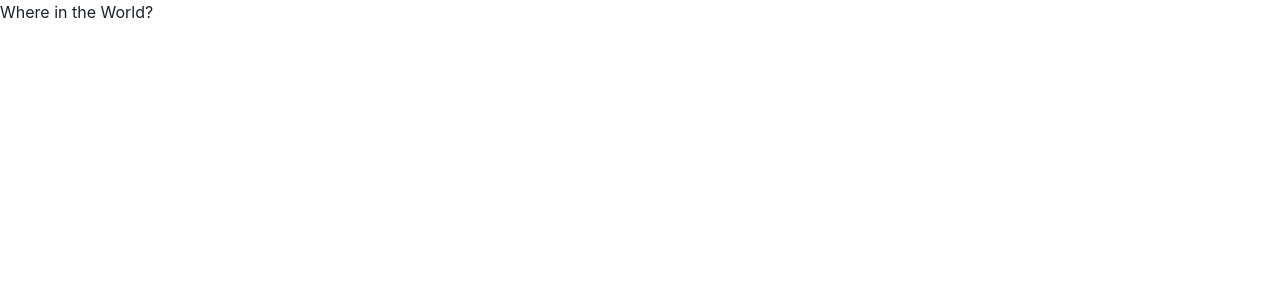
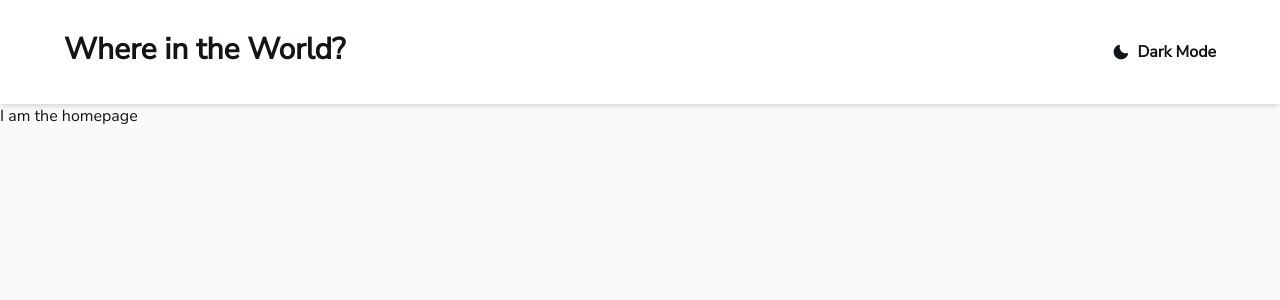
Before and after one commit to dthomason1012/world-atlas, a Next.js app: page / in a window 1280 px wide. Shown: the top 300 px of the page. Built offline with nearby package versions, Linux system fonts and the light colour scheme.

Commit message:
implement PageHeader and theming

```diff
--- a/package.json
+++ b/package.json
@@ -9,9 +9,11 @@
     "lint": "next lint"
   },
   "dependencies": {
+    "@chakra-ui/icons": "^2.1.1",
     "@chakra-ui/react": "^2.8.1",
     "@emotion/react": "^11.11.1",
     "@emotion/styled": "^11.11.0",
+    "@fontsource/nunito-sans": "^5.0.8",
     "@types/node": "20.6.3",
     "@types/react": "18.2.22",
     "@types/react-dom": "18.2.7",
--- /dev/null
+++ b/src/components/PageHeader.tsx
@@ -0,0 +1,40 @@
+import { MoonIcon, SunIcon } from "@chakra-ui/icons";
+import { Button, Flex, Heading, useColorMode } from "@chakra-ui/react";
+import "@fontsource/nunito-sans";
+
+export const PageHeader = () => {
+  const { toggleColorMode, colorMode } = useColorMode();
+
+  return (
+    <Flex
+      pl={16}
+      pr={16}
+      pt={8}
+      pb={8}
+      bg={colorMode === "dark" ? "blue.100" : "white"}
+      justify="space-between"
+      boxShadow="md"
+    >
+      <Heading fontFamily="Nunito Sans" fontWeight="bold" size="lg">
+        Where in the World?
+      </Heading>
+      <Button
+        fontSize="md"
+        variant="unstyled"
+        onClick={() => toggleColorMode()}
+      >
+        {colorMode === "light" ? (
+          <Flex gap={2} align="center">
+            <MoonIcon />
+            Dark Mode
+          </Flex>
+        ) : (
+          <Flex gap={2} align="center">
+            <SunIcon />
+            Light Mode
+          </Flex>
+        )}
+      </Button>
+    </Flex>
+  );
+};
--- a/src/pages/_app.tsx
+++ b/src/pages/_app.tsx
@@ -1,10 +1,12 @@
-import "@/styles/globals.css";
+import { PageHeader } from "@/components/PageHeader";
+import { theme } from "@/theme";
 import { ChakraProvider } from "@chakra-ui/react";
 import type { AppProps } from "next/app";
 
 export default function App({ Component, pageProps }: AppProps) {
   return (
-    <ChakraProvider>
+    <ChakraProvider theme={theme}>
+      <PageHeader />
       <Component {...pageProps} />
     </ChakraProvider>
   );
--- a/src/pages/index.tsx
+++ b/src/pages/index.tsx
@@ -1,3 +1,3 @@
 export default function Home() {
-  return <>Where in the World?</>;
+  return <>I am the homepage</>;
 }
--- a/src/styles/globals.css
+++ /dev/null
@@ -1,107 +0,0 @@
-:root {
-  --max-width: 1100px;
-  --border-radius: 12px;
-  --font-mono: ui-monospace, Menlo, Monaco, 'Cascadia Mono', 'Segoe UI Mono',
-    'Roboto Mono', 'Oxygen Mono', 'Ubuntu Monospace', 'Source Code Pro',
-    'Fira Mono', 'Droid Sans Mono', 'Courier New', monospace;
-
-  --foreground-rgb: 0, 0, 0;
-  --background-start-rgb: 214, 219, 220;
-  --background-end-rgb: 255, 255, 255;
-
-  --primary-glow: conic-gradient(
-    from 180deg at 50% 50%,
-    #16abff33 0deg,
-    #0885ff33 55deg,
-    #54d6ff33 120deg,
-    #0071ff33 160deg,
-    transparent 360deg
-  );
-  --secondary-glow: radial-gradient(
-    rgba(255, 255, 255, 1),
-    rgba(255, 255, 255, 0)
-  );
-
-  --tile-start-rgb: 239, 245, 249;
-  --tile-end-rgb: 228, 232, 233;
-  --tile-border: conic-gradient(
-    #00000080,
-    #00000040,
-    #00000030,
-    #00000020,
-    #00000010,
-    #00000010,
-    #00000080
-  );
-
-  --callout-rgb: 238, 240, 241;
-  --callout-border-rgb: 172, 175, 176;
-  --card-rgb: 180, 185, 188;
-  --card-border-rgb: 131, 134, 135;
-}
-
-@media (prefers-color-scheme: dark) {
-  :root {
-    --foreground-rgb: 255, 255, 255;
-    --background-start-rgb: 0, 0, 0;
-    --background-end-rgb: 0, 0, 0;
-
-    --primary-glow: radial-gradient(rgba(1, 65, 255, 0.4), rgba(1, 65, 255, 0));
-    --secondary-glow: linear-gradient(
-      to bottom right,
-      rgba(1, 65, 255, 0),
-      rgba(1, 65, 255, 0),
-      rgba(1, 65, 255, 0.3)
-    );
-
-    --tile-start-rgb: 2, 13, 46;
-    --tile-end-rgb: 2, 5, 19;
-    --tile-border: conic-gradient(
-      #ffffff80,
-      #ffffff40,
-      #ffffff30,
-      #ffffff20,
-      #ffffff10,
-      #ffffff10,
-      #ffffff80
-    );
-
-    --callout-rgb: 20, 20, 20;
-    --callout-border-rgb: 108, 108, 108;
-    --card-rgb: 100, 100, 100;
-    --card-border-rgb: 200, 200, 200;
-  }
-}
-
-* {
-  box-sizing: border-box;
-  padding: 0;
-  margin: 0;
-}
-
-html,
-body {
-  max-width: 100vw;
-  overflow-x: hidden;
-}
-
-body {
-  color: rgb(var(--foreground-rgb));
-  background: linear-gradient(
-      to bottom,
-      transparent,
-      rgb(var(--background-end-rgb))
-    )
-    rgb(var(--background-start-rgb));
-}
-
-a {
-  color: inherit;
-  text-decoration: none;
-}
-
-@media (prefers-color-scheme: dark) {
-  html {
-    color-scheme: dark;
-  }
-}
--- /dev/null
+++ b/src/theme.ts
@@ -0,0 +1,25 @@
+import { extendTheme } from "@chakra-ui/react";
+import { mode, StyleFunctionProps } from "@chakra-ui/theme-tools";
+import "@fontsource/nunito-sans";
+
+export const theme = extendTheme({
+  styles: {
+    global: (props: StyleFunctionProps) => ({
+      body: {
+        bg: mode("hsl(0, 0%, 98%)", "hsl(207, 26%, 17%)")(props),
+        color: mode("hsl(200, 15%, 8%)", "white")(props),
+        fontFamily: "Nunito Sans",
+      },
+    }),
+  },
+  colors: {
+    blue: {
+      100: "hsl(209, 23%, 22%)",
+      500: "hsl(207, 26%, 17%)",
+    },
+    gray: {
+      100: "hsl(0, 0%, 98%)",
+      500: "hsl(0, 0%, 52%)",
+    },
+  },
+});
```
Also changed, not shown: src/styles/Home.module.css (deleted, +0 -229 lines), 1 other file (tests, documents, lock files or other folders).
